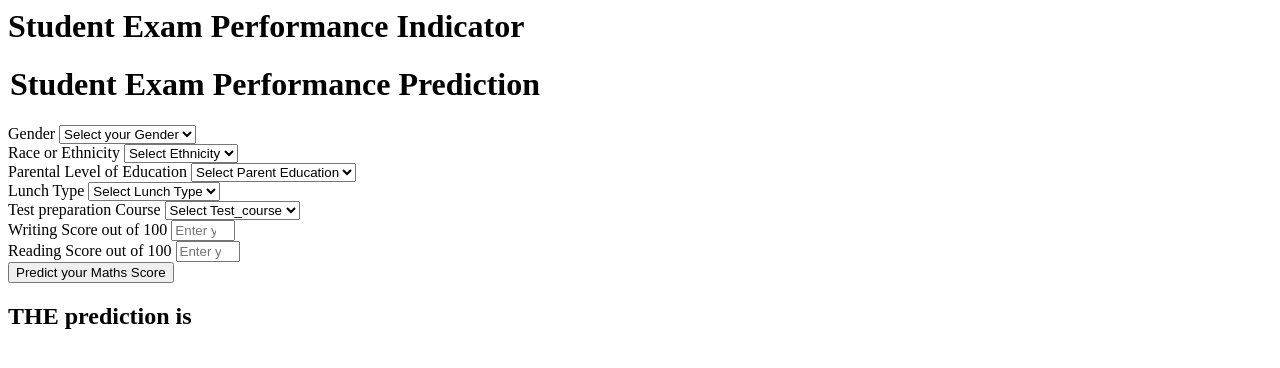
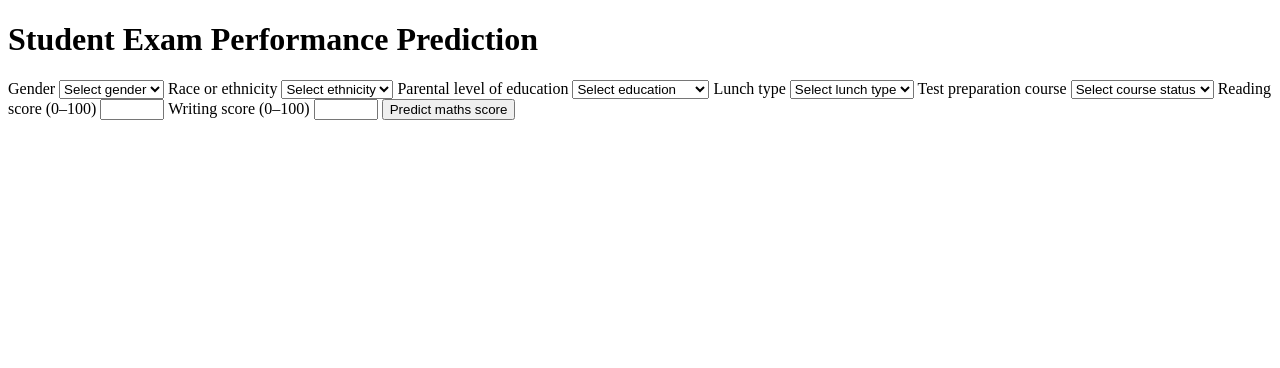
Before and after one commit to nuespringramalimarouane-prog/real-template-setup-workflow, a Flask app: page /predictdata in a window 1280 px wide. Shown: the top 368 px of the page. Run offline with Flask 3, Linux system fonts and the light colour scheme.

Commit message:
Correct score labels and validate form inputs

```diff
--- a/templates/home.html
+++ b/templates/home.html
@@ -1,111 +1,63 @@
-<html>
+<!doctype html>
+<html lang="en">
+<head>
+    <meta charset="utf-8">
+    <meta name="viewport" content="width=device-width, initial-scale=1">
+    <title>Student Exam Performance Prediction</title>
+</head>
 <body>
-    <div class="login">
-       <h1>Student Exam Performance Indicator</h1>
+    <main class="login">
+        <h1>Student Exam Performance Prediction</h1>
+        <form action="{{ url_for('predict_datapoint') }}" method="post">
+            <label for="gender">Gender</label>
+            <select id="gender" name="gender" required>
+                <option value="" selected disabled>Select gender</option>
+                <option value="male">Male</option>
+                <option value="female">Female</option>
+            </select>
 
-       <form action="{{ url_for('predict_datapoint')}}" method="post">
-        <h1>
-            <legend>Student Exam Performance Prediction</legend>
-        </h1>
-        <div class="mb-3">
-            <label class="form-label">Gender</label>
-            <select class="form-control" name="gender" placeholder="Enter you Gender" required>
-                <option class="placeholder" selected disabled value="">Select your Gender</option>
-                <option value="male">
-                    Male
-                </option>
-                <option value="female">
-                    Female
-                </option>
+            <label for="ethnicity">Race or ethnicity</label>
+            <select id="ethnicity" name="ethnicity" required>
+                <option value="" selected disabled>Select ethnicity</option>
+                {% for group in ["group A", "group B", "group C", "group D", "group E"] %}
+                <option value="{{ group }}">{{ group|title }}</option>
+                {% endfor %}
             </select>
-        </div>
-        <div class="mb-3">
-            <label class="form-label">Race or Ethnicity</label>
-            <select class="form-control" name="ethnicity" placeholder="Enter you ethnicity" required>
-                <option class="placeholder" selected disabled value="">Select Ethnicity</option>
-                <option value="group A">
-                    Group A
-                </option>
-                <option value="group B">
-                    Group B
-                </option>
-                <option value="group C">
-                    Group C
-                </option>
-                <option value="group D">
-                    Group D
-                </option>
-                <option value="group E">
-                    Group E
-                </option>
+
+            <label for="parental_level_of_education">Parental level of education</label>
+            <select id="parental_level_of_education" name="parental_level_of_education" required>
+                <option value="" selected disabled>Select education</option>
+                {% for level in ["associate's degree", "bachelor's degree", "high school", "master's degree", "some college", "some high school"] %}
+                <option value="{{ level }}">{{ level|title }}</option>
+                {% endfor %}
             </select>
-        </div>
-        <div class="mb-3">
-            <label class="form-label">Parental Level of Education</label>
-            <select class="form-control" name="parental_level_of_education"
-                placeholder="Enter you Parent Education" required>
-                <option class="placeholder" selected disabled value="">Select Parent Education</option>
-                <option value="associate's degree">
-                    associate's degree
-                </option>
-                <option value="bachelor's degree">
-                    bachelor's degree
-                </option>
-                <option value="high school">
-                    high school
-                </option>
-                <option value="master's degree">
-                    master's degree
-                </option>
-                <option value="some college">
-                    some college
-                </option>
-                <option value="some high school">
-                    some high school
-                </option>
+
+            <label for="lunch">Lunch type</label>
+            <select id="lunch" name="lunch" required>
+                <option value="" selected disabled>Select lunch type</option>
+                <option value="free/reduced">Free/reduced</option>
+                <option value="standard">Standard</option>
             </select>
-        </div>
-        <div class="mb-3">
-            <label class="form-label">Lunch Type</label>
-            <select class="form-control" name="lunch" placeholder="Enter you Lunch" required>
-                <option class="placeholder" selected disabled value="">Select Lunch Type</option>
-                <option value="free/reduced">
-                    free/reduced
-                </option>
-                <option value="standard">
-                    standard
-                </option>
+
+            <label for="test_preparation_course">Test preparation course</label>
+            <select id="test_preparation_course" name="test_preparation_course" required>
+                <option value="" selected disabled>Select course status</option>
+                <option value="none">None</option>
+                <option value="completed">Completed</option>
             </select>
-        </div>
-        <div class="mb-3">
-            <label class="form-label">Test preparation Course</label>
-            <select class="form-control" name="test_preparation_course" placeholder="Enter you Course"
-                required>
-                <option class="placeholder" selected disabled value="">Select Test_course</option>
-                <option value="none">
-                    None
-                </option>
-                <option value="completed">
-                    Completed
-                </option>
-            </select>
-        </div>
-        <div class="mb-3">
-            <label class="form-label">Writing Score out of 100</label>
-            <input class="form-control" type="number" name="reading_score"
-                placeholder="Enter your Reading score" min='0' max='100' />
-        </div>
-        <div class="mb-3">
-            <label class="form-label">Reading Score out of 100</label>
-            <input class="form-control" type="number" name="writing_score"
-                placeholder="Enter your Reading Score" min='0' max='100' />
-        </div>
-        <div class="mb-3">
-            <input class="btn btn-primary" type="submit" value="Predict your Maths Score" required />
-        </div>
-    </form>
-    <h2>
-       THE  prediction is {{results}}
-    </h2>
-   <body>
+
+            <label for="reading_score">Reading score (0–100)</label>
+            <input id="reading_score" name="reading_score" type="number" min="0" max="100" required>
+
+            <label for="writing_score">Writing score (0–100)</label>
+            <input id="writing_score" name="writing_score" type="number" min="0" max="100" required>
+
+            <button type="submit">Predict maths score</button>
+        </form>
+
+        {% if results is defined %}
+        <h2>Predicted maths score: {{ results }}</h2>
+        {% endif %}
+    </main>
+</body>
 </html>
```
